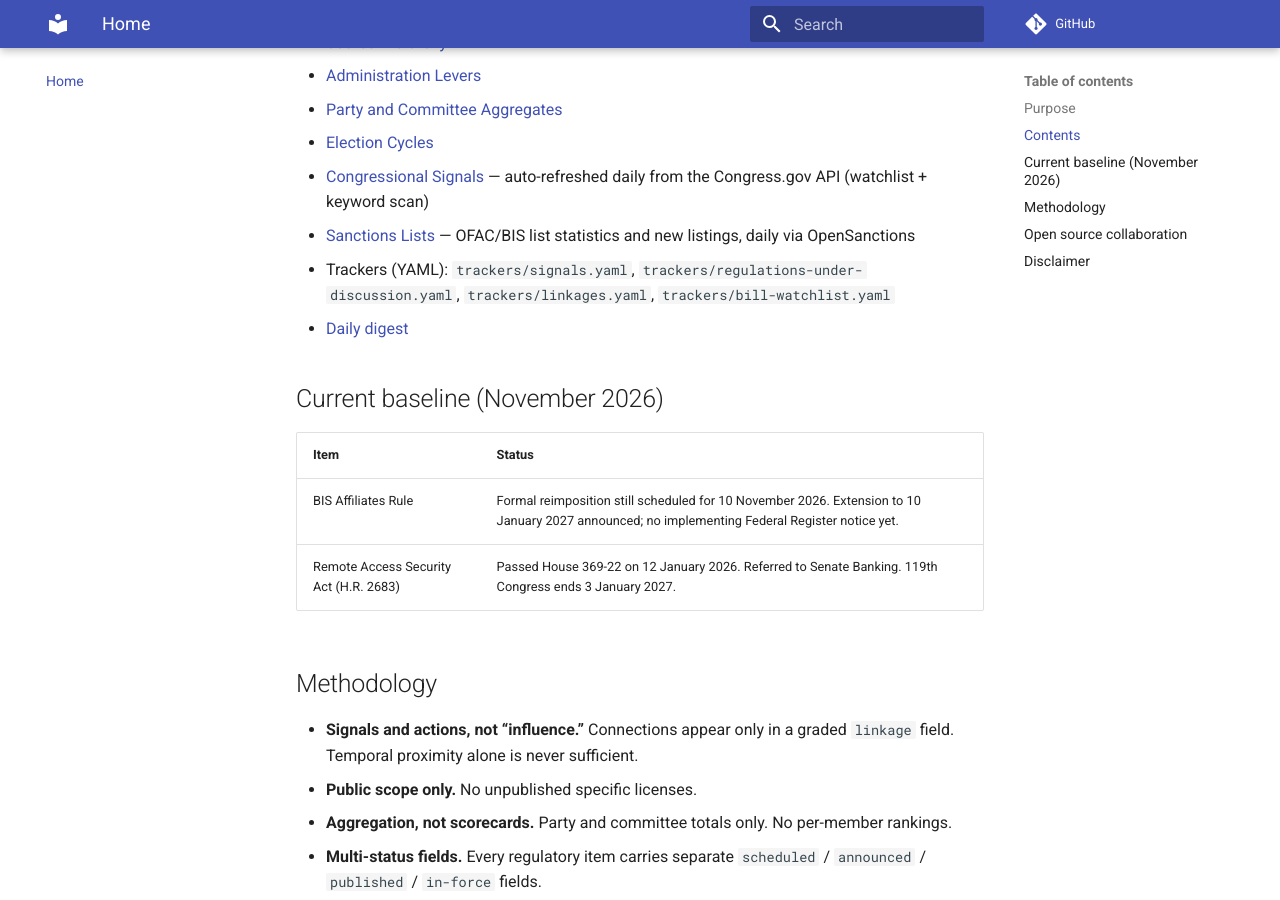
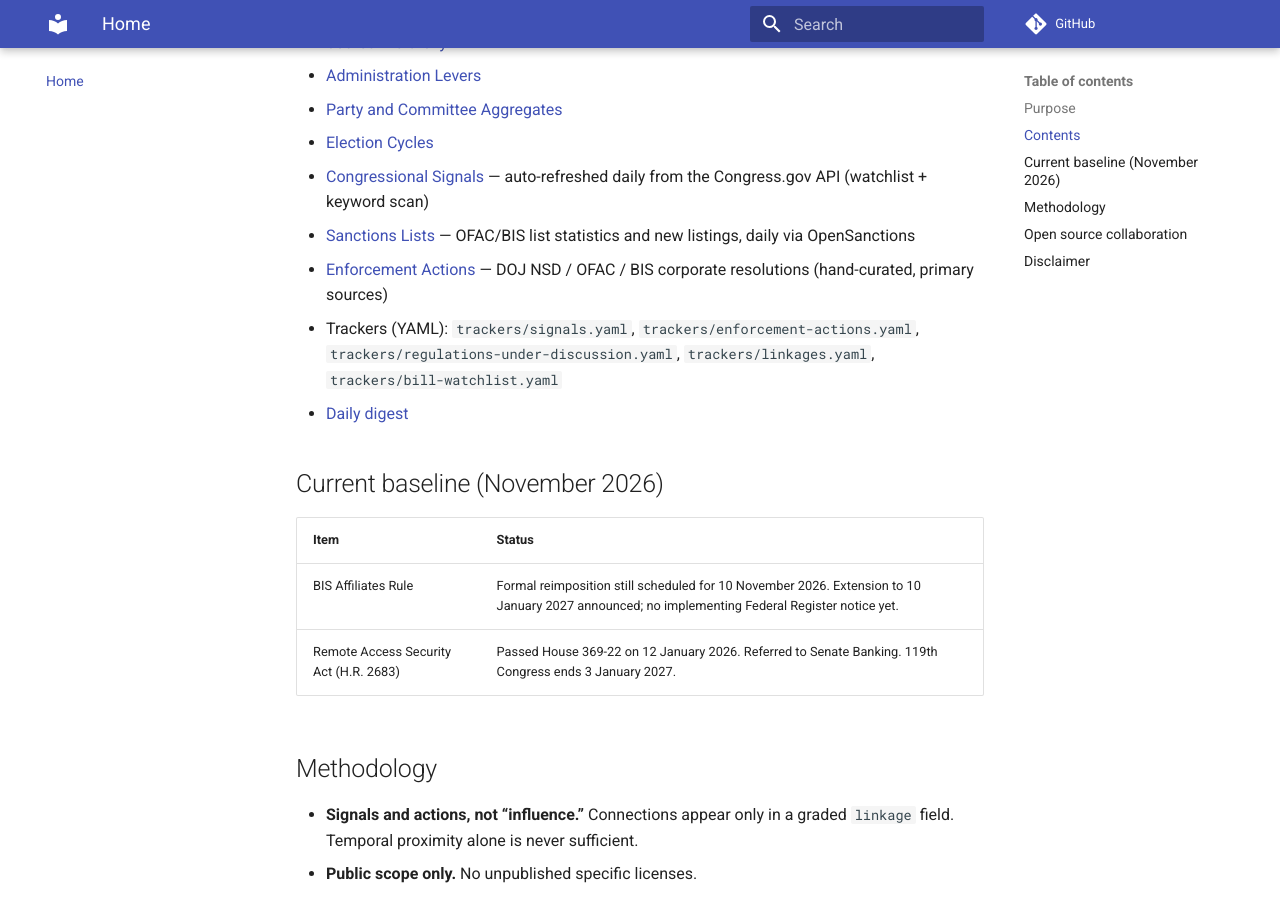
Before and after one commit to felipelago17/Congressional-Influence-Sanctions-Export-Controls, an MkDocs documentation site: the page built from docs/index.md, in a window 1280 px wide and 900 px high, scrolled down 894 px. Built offline with MkDocs 1.6.1 and Material for MkDocs 9.7.7, drawn with Linux system fonts in a browser that asks for light colours; comment, search, counter and statistics services are not loaded.

Commit message:
trackers: add enforcement-actions tracker; first entry Extreme Networks near-miss NPA (DOJ NSD/OFAC, 27 Oct 2026)
Co-Authored-By: Claude Fable 5.1 <noreply@anthropic.com>
Claude-Session: https://claude.ai/code/session_01EfwLggPPDzfaqTRsUd4jDb

```diff
--- a/docs/index.md
+++ b/docs/index.md
@@ -29,7 +29,8 @@ Every entry includes:
 - [Election Cycles](influence/election-cycles.md)
 - [Congressional Signals](trackers/congress-signals.md) — auto-refreshed daily from the Congress.gov API (watchlist + keyword scan)
 - [Sanctions Lists](trackers/sanctions-data.md) — OFAC/BIS list statistics and new listings, daily via OpenSanctions
-- Trackers (YAML): `trackers/signals.yaml`, `trackers/regulations-under-discussion.yaml`, `trackers/linkages.yaml`, `trackers/bill-watchlist.yaml`
+- [Enforcement Actions](trackers/enforcement-actions.md) — DOJ NSD / OFAC / BIS corporate resolutions (hand-curated, primary sources)
+- Trackers (YAML): `trackers/signals.yaml`, `trackers/enforcement-actions.yaml`, `trackers/regulations-under-discussion.yaml`, `trackers/linkages.yaml`, `trackers/bill-watchlist.yaml`
 - [Daily digest](news/digest.md)
 
 ## Current baseline (November 2026)
--- a/mkdocs.yml
+++ b/mkdocs.yml
@@ -21,6 +21,7 @@ nav:
   - Trackers:
       - Congressional Signals (Congress.gov): trackers/congress-signals.md
       - Sanctions Lists (OpenSanctions): trackers/sanctions-data.md
+      - Enforcement Actions: trackers/enforcement-actions.md
   - News:
       - Daily Digest: news/digest.md
 plugins:
```
Also changed, not shown: docs/news/digest.md (+4 -0 lines), docs/trackers/enforcement-actions.md (added, +23 -0 lines), 1 other file.
